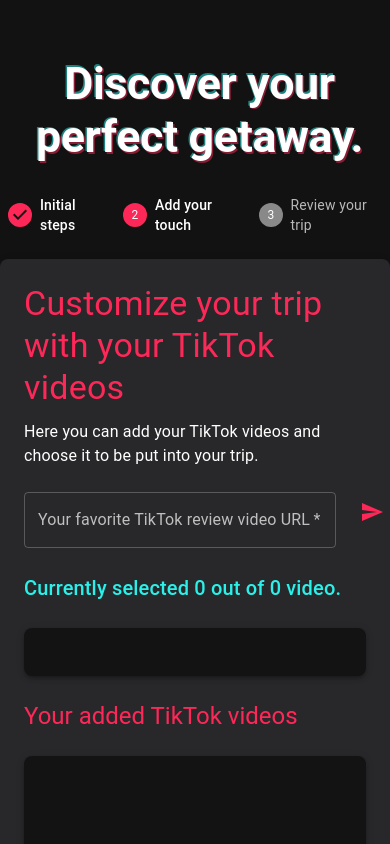
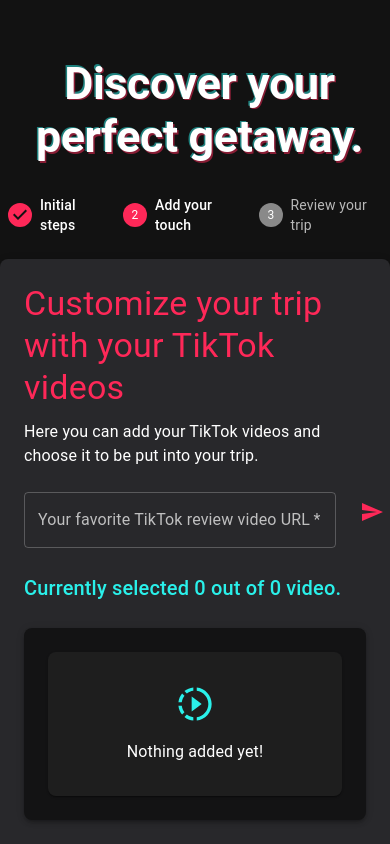
Before and after one commit to VietRocHack/TripPlanner-frontend, a React (Vite) app: page /create-trip in a window 390 px wide. Both pictures are taken after a click on the button "NEXT". Shown: the top 844 px of the page. Built offline with nearby package versions, Linux system fonts and the light colour scheme.

Commit message:
Add mobile responsive

```diff
--- a/src/components/VideoSelector/VideoDisplay/VideoDisplay.tsx
+++ b/src/components/VideoSelector/VideoDisplay/VideoDisplay.tsx
@@ -177,13 +177,13 @@ export default function VideoDisplay({
             </Paper>
           )}
         </Grid>
-      ) : (
+      ) : listVid.length > 0 ? (
         <Box style={{ display: "flex", overflowX: "auto", gap: 15 }}>
           {listVid.map((video, index) => (
             <Box
               key={video.id}
               sx={{
-                width: 100 / videosPerRow + "%",
+                minWidth: 100 / videosPerRow + "%",
               }}
             >
               <CssVarsProvider theme={theme}>
@@ -198,6 +198,29 @@ export default function VideoDisplay({
             </Box>
           ))}
         </Box>
+      ) : (
+        <Paper
+          sx={{
+            display: "flex",
+            alignItems: "center",
+            justifyContent: "center",
+            flexDirection: "column",
+            maxWidth: 400,
+            margin: "auto",
+            padding: 4,
+            borderRadius: 2,
+            boxShadow: 1,
+          }}
+        >
+          <SlowMotionVideoIcon
+            fontSize="inherit"
+            color="secondary"
+            sx={{ fontSize: 40 }}
+          />
+          <Typography variant="body1" sx={{ marginTop: 2 }} textAlign="center">
+            Nothing added yet!
+          </Typography>
+        </Paper>
       )}
     </Paper>
   );
--- a/src/components/VideoSelector/VideoSelector.tsx
+++ b/src/components/VideoSelector/VideoSelector.tsx
@@ -203,7 +203,7 @@ export default function VideoSelector({
           background: "#131314",
           marginBottom: 3,
         }}
-        videosPerRow={5}
+        videosPerRow={isMobile ? 2 : 5}
         minimalSettings
       />
 
```
